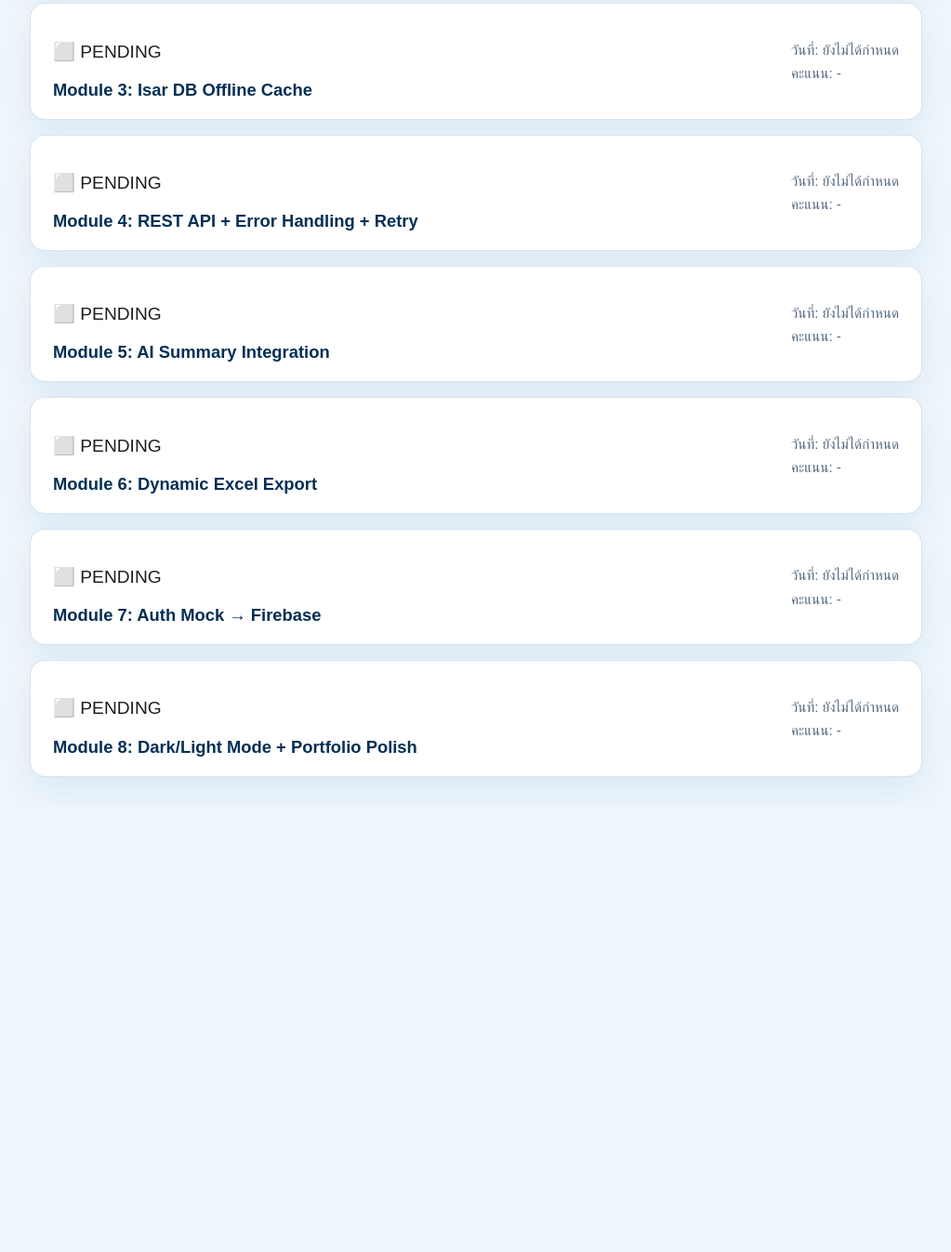
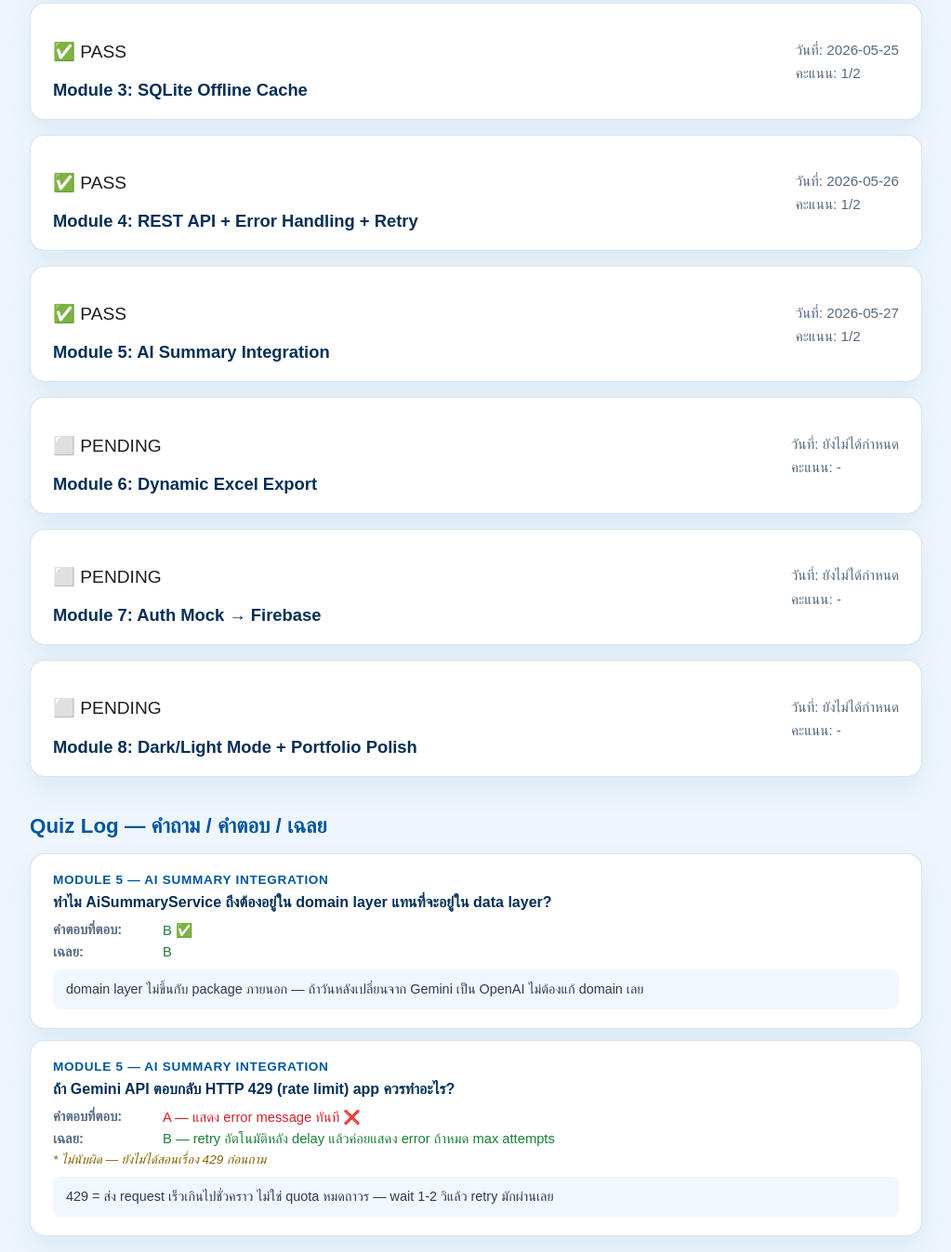
Before and after one commit to songponjay/flutter-dual-agent, a plain HTML site: page showcase/index.html in a window 1280 px wide. Shown: the part 413-1760 px from the top of the page at 93% size, without its empty margins (128-1151 px from the left). Before the commit the page ends 1281 px from the top, so only its background shows below. Drawn offline with Linux system fonts and the light colour scheme.

Commit message:
เพิ่ม Module 5 pass + quiz log + dashboard flashcard section
- progress.md: บันทึก Module 5 ผ่าน
- quiz_log.md: สร้างไฟล์ใหม่เก็บ Q&A ทุก module
- teacher-sop.md: เพิ่ม step 8 บันทึก quiz ลง quiz_log.md ทุกครั้ง
- showcase/index.html: อัปเดต Module 3/4/5 + เพิ่ม Quiz Log flashcard section

Co-Authored-By: Claude Sonnet 4.6 <noreply@anthropic.com>

```diff
--- a/showcase/index.html
+++ b/showcase/index.html
@@ -87,6 +87,64 @@
       font-weight: 700;
       color: #02569b;
     }
+    .section-title {
+      font-size: 1.4rem;
+      font-weight: 700;
+      color: #02569b;
+      margin: 40px 0 16px;
+    }
+    .quiz-card {
+      border-radius: 16px;
+      border: 1px solid rgba(2, 86, 155, 0.16);
+      background: #ffffff;
+      box-shadow: 0 16px 32px rgba(2, 86, 155, 0.08);
+      padding: 20px 24px;
+      margin-bottom: 12px;
+    }
+    .quiz-module {
+      font-size: 0.85rem;
+      font-weight: 700;
+      color: #02569b;
+      text-transform: uppercase;
+      letter-spacing: 0.05em;
+      margin-bottom: 8px;
+    }
+    .quiz-question {
+      font-size: 1rem;
+      font-weight: 700;
+      color: #032f55;
+      margin-bottom: 12px;
+    }
+    .quiz-row {
+      display: flex;
+      gap: 8px;
+      align-items: flex-start;
+      margin-bottom: 6px;
+      font-size: 0.92rem;
+    }
+    .quiz-label {
+      font-weight: 700;
+      min-width: 110px;
+      color: #556a82;
+    }
+    .quiz-answer { color: #1b1d22; }
+    .quiz-correct { color: #1a7f37; }
+    .quiz-wrong { color: #cf222e; }
+    .quiz-explain {
+      margin-top: 10px;
+      padding: 10px 14px;
+      background: #f0f7ff;
+      border-radius: 8px;
+      font-size: 0.9rem;
+      color: #2f3b4c;
+      line-height: 1.6;
+    }
+    .quiz-note {
+      margin-top: 6px;
+      font-size: 0.85rem;
+      color: #856404;
+      font-style: italic;
+    }
   </style>
 </head>
 <body>
@@ -97,6 +155,9 @@
     </header>
 
     <div class="lessons" id="lessonList"></div>
+
+    <h2 class="section-title">Quiz Log — คำถาม / คำตอบ / เฉลย</h2>
+    <div id="quizList"></div>
   </div>
 
   <script>
@@ -130,25 +191,42 @@
         ]
       },
       {
-        title: "Module 3: Isar DB Offline Cache",
-        date: "",
-        score: "",
-        status: "pending",
-        concept: "local database, type-safe queries"
+        title: "Module 3: SQLite Offline Cache",
+        date: "2026-05-25",
+        score: "1/2",
+        status: "pass",
+        concept: "sqflite, WorkLogModel toMap/fromMap, sqflite_ffi สำหรับ Windows",
+        notes: [
+          "Database เปิดครั้งเดียวด้วย static + ??= ป้องกันเปิดซ้ำ",
+          "ลืม sqfliteFfiInit() บน Windows → crash ทันที",
+          "tags เป็น List<String> ต้อง join(',') ก่อน save และ split(',') ตอน read"
+        ]
       },
       {
         title: "Module 4: REST API + Error Handling + Retry",
-        date: "",
-        score: "",
-        status: "pending",
-        concept: "Dio, interceptors, retry logic, Failure sealed class"
+        date: "2026-05-26",
+        score: "1/2",
+        status: "pass",
+        concept: "Dio, interceptors, retry logic, Failure sealed class",
+        notes: [
+          "Dio interceptors = middleware — ใส่ logic ได้โดยไม่แก้ทุก request",
+          "Repository: API first, fallback to local เมื่อ offline",
+          "Retry logic ใช้ exponential backoff — delay เพิ่มขึ้นทุก attempt",
+          "API key ต้องใช้ flutter_dotenv ไม่ hardcode ใน source"
+        ]
       },
       {
         title: "Module 5: AI Summary Integration",
-        date: "",
-        score: "",
-        status: "pending",
-        concept: "Claude/Gemini API, Strategy pattern"
+        date: "2026-05-27",
+        score: "1/2",
+        status: "pass",
+        concept: "Strategy Pattern ผ่าน abstract class, Gemini API, สลับ provider ด้วย Riverpod",
+        notes: [
+          "AiSummaryService (abstract) อยู่ใน domain — ไม่รู้จัก Dio หรือ package ใดๆ",
+          "Implementation (Claude/Gemini) อยู่ใน data layer",
+          "Riverpod provider ตัวเดียว watch enum แล้ว return implementation ที่ถูก",
+          "HTTP 429 = rate limit ชั่วคราว — ควร retry with backoff ไม่ใช่ error ทันที"
+        ]
       },
       {
         title: "Module 6: Dynamic Excel Export",
@@ -178,6 +256,47 @@
       fail: "❌",
       pending: "⬜"
     };
+
+    const quizLog = [
+      {
+        module: "Module 5 — AI Summary Integration",
+        question: "ทำไม AiSummaryService ถึงต้องอยู่ใน domain layer แทนที่จะอยู่ใน data layer?",
+        answered: "B",
+        correct: "B",
+        pass: true,
+        explain: "domain layer ไม่ขึ้นกับ package ภายนอก — ถ้าวันหลังเปลี่ยนจาก Gemini เป็น OpenAI ไม่ต้องแก้ domain เลย"
+      },
+      {
+        module: "Module 5 — AI Summary Integration",
+        question: "ถ้า Gemini API ตอบกลับ HTTP 429 (rate limit) app ควรทำอะไร?",
+        answered: "A — แสดง error message ทันที",
+        correct: "B — retry อัตโนมัติหลัง delay แล้วค่อยแสดง error ถ้าหมด max attempts",
+        pass: false,
+        note: "ไม่นับผิด — ยังไม่ได้สอนเรื่อง 429 ก่อนถาม",
+        explain: "429 = ส่ง request เร็วเกินไปชั่วคราว ไม่ใช่ quota หมดถาวร — wait 1-2 วิแล้ว retry มักผ่านเลย"
+      }
+    ];
+
+    const quizList = document.getElementById("quizList");
+    quizLog.forEach((q) => {
+      const card = document.createElement("div");
+      card.className = "quiz-card";
+      card.innerHTML = `
+        <div class="quiz-module">${q.module}</div>
+        <div class="quiz-question">${q.question}</div>
+        <div class="quiz-row">
+          <span class="quiz-label">คำตอบที่ตอบ:</span>
+          <span class="quiz-answer ${q.pass ? 'quiz-correct' : 'quiz-wrong'}">${q.answered} ${q.pass ? '✅' : '❌'}</span>
+        </div>
+        <div class="quiz-row">
+          <span class="quiz-label">เฉลย:</span>
+          <span class="quiz-correct">${q.correct}</span>
+        </div>
+        ${q.note ? `<div class="quiz-note">* ${q.note}</div>` : ''}
+        <div class="quiz-explain">${q.explain}</div>
+      `;
+      quizList.appendChild(card);
+    });
 
     const lessonList = document.getElementById("lessonList");
 
```
Also changed, not shown: 3 other files.
